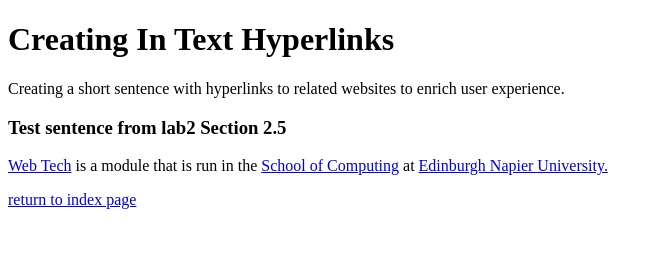
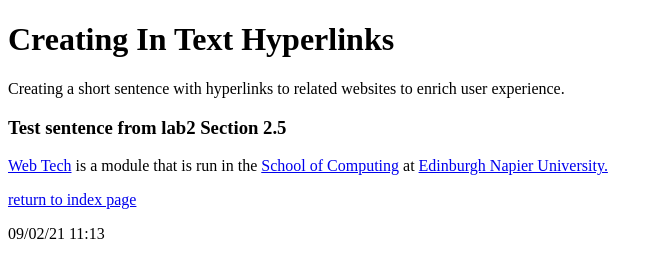
Before and after one commit to Craig-Milburn/set08101, a plain HTML site: page Lab2/01.html in a window 1280 px wide. Shown: the whole page, without its empty margins (0-659 px from the left). Drawn offline with Linux system fonts and the light colour scheme.

Commit message:
updated with time and date

```diff
--- a/Lab2/01.html
+++ b/Lab2/01.html
@@ -15,5 +15,6 @@
 		<a href="https://www.napier.ac.uk/">Edinburgh Napier University.</a>
 		</p>
 		<a href="index.html">return to index page</a>
+		<p>09/02/21 11:13</p>
 	</body>
 </html>
```
